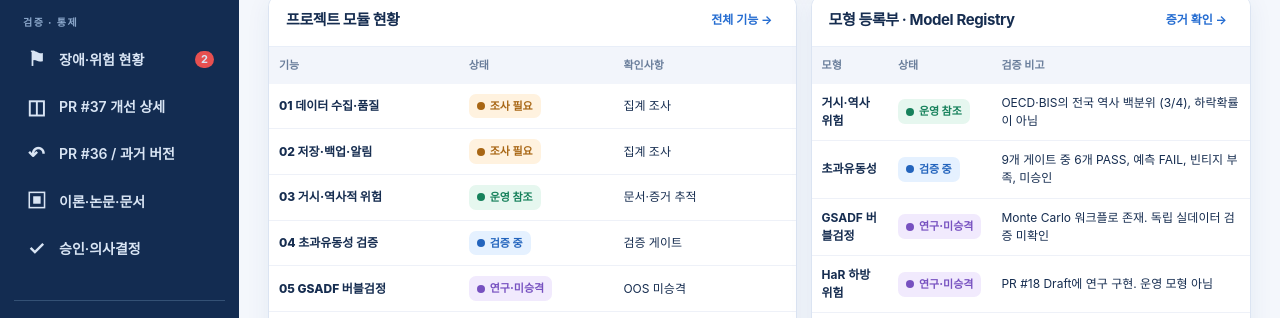
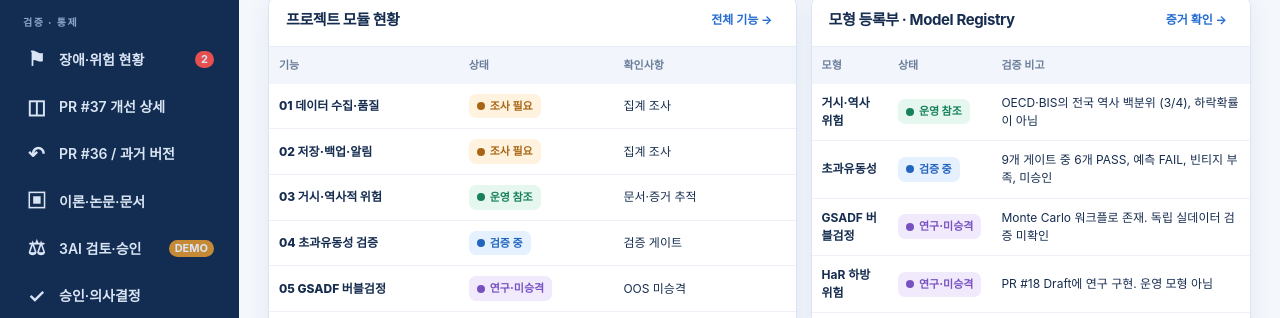
Before and after one commit to edwardlim1004/AI-project-center-interface-main, a plain HTML site: page index.html in a window 1280 px wide. Shown: the part 482-800 px from the top of the page. Drawn offline with Linux system fonts and the light colour scheme.

Commit message:
feat: add AI review center navigation

```diff
--- a/index.html
+++ b/index.html
@@ -33,6 +33,7 @@
         <a href="#pr37" data-view="pr37"><span>◫</span>PR #37 개선 상세</a>
         <a href="#history" data-view="history"><span>↶</span>PR #36 / 과거 버전</a>
         <a href="#docs" data-view="docs"><span>▣</span>이론·논문·문서</a>
+        <a href="ai-review.html"><span>⚖</span>3AI 검토·승인 <b class="nav-count" style="background:#c68a36">DEMO</b></a>
         <a href="#approval" data-view="approval"><span>✓</span>승인·의사결정</a>
       </nav>
       <div class="side-footer"><span class="status-dot"></span><span>원본 시스템 변경 없음</span><small>공개 GitHub 정보만 조회</small></div>
```
